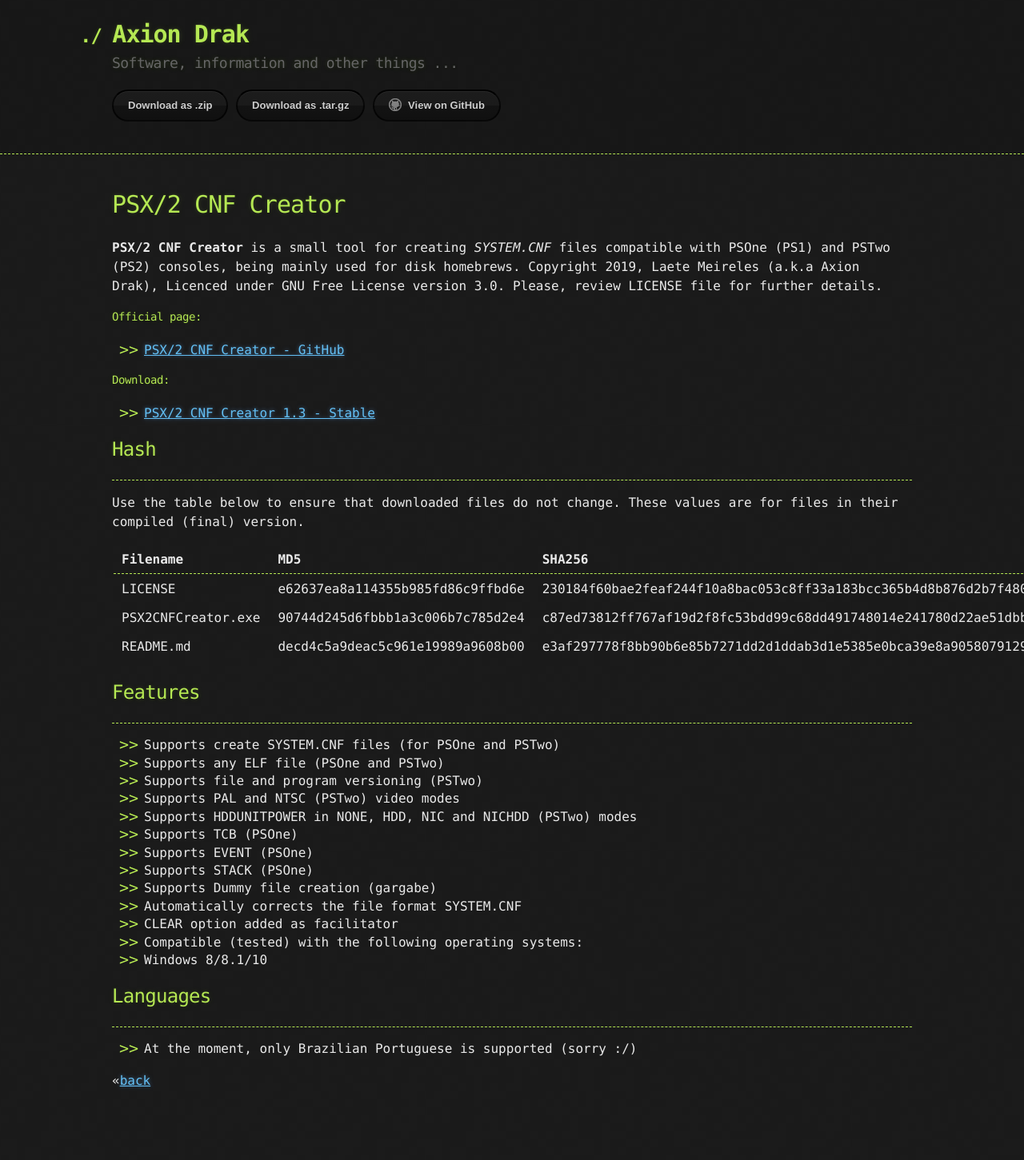
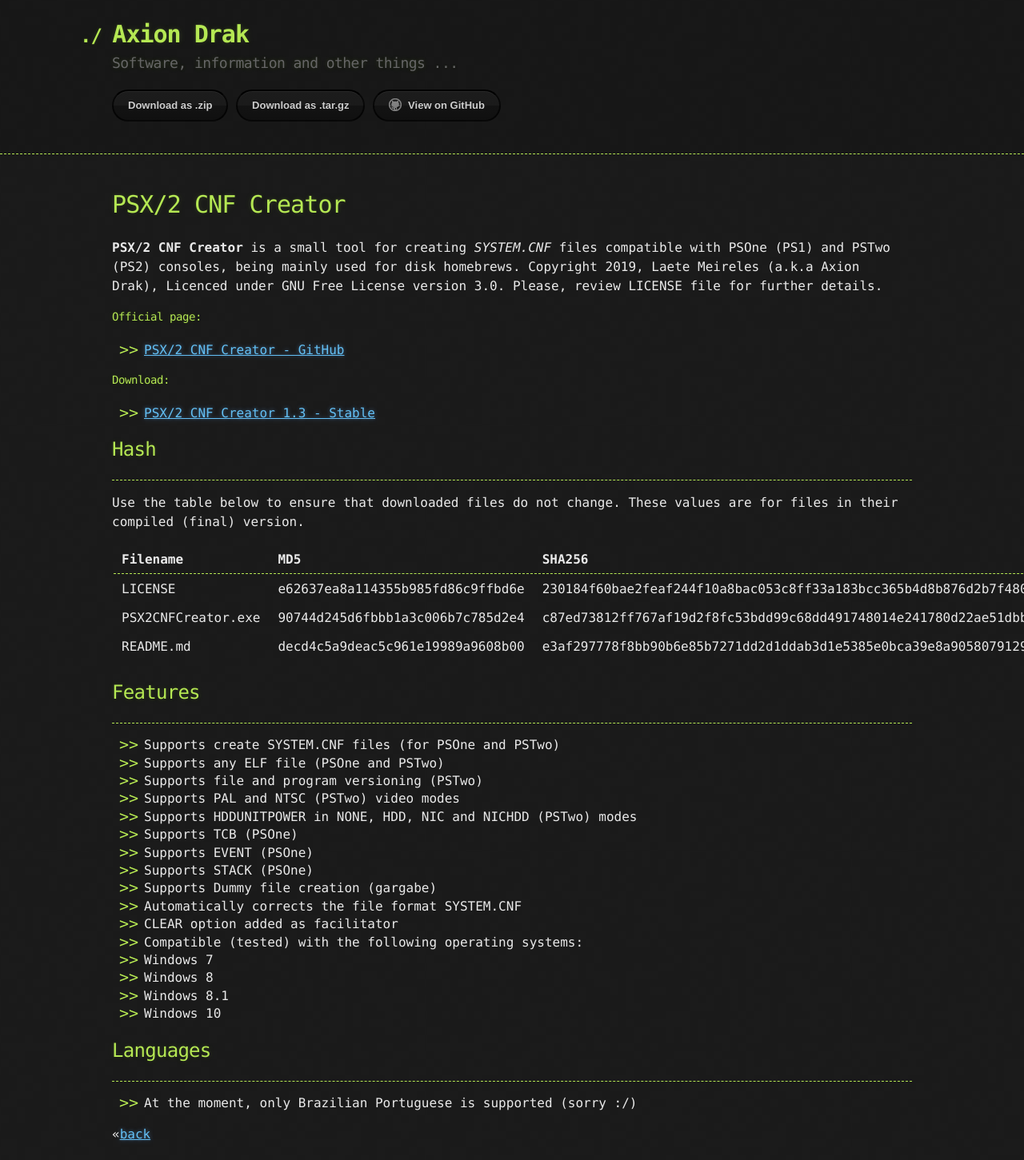
Before and after one commit to AxionDrak/axiondrak.github.io, a Jekyll site: the page built from psx-cnf.md, in a window 1280 px wide. Shown: the whole page at 80% size. Built offline with Jekyll 4.4.1, drawn with Linux system fonts in a browser that asks for light colours; our own code applies the rules of GitHub Pages for plain Markdown files; before the commit the page ends 1384 px from its top, so only the background shows below that.

Commit message:
Update psx-cnf.md

```diff
--- a/psx-cnf.md
+++ b/psx-cnf.md
@@ -38,8 +38,11 @@ Use the table below to ensure that downloaded files do not change. These values
 * Supports Dummy file creation (gargabe)
 * Automatically corrects the file format SYSTEM.CNF
 * CLEAR option added as facilitator
-* Compatible (tested) with the following operating systems:
- * Windows 8/8.1/10
+- Compatible (tested) with the following operating systems:
+ - Windows 7
+ - Windows 8
+ - Windows 8.1
+ - Windows 10
 
 ## Languages
 ------------
```
